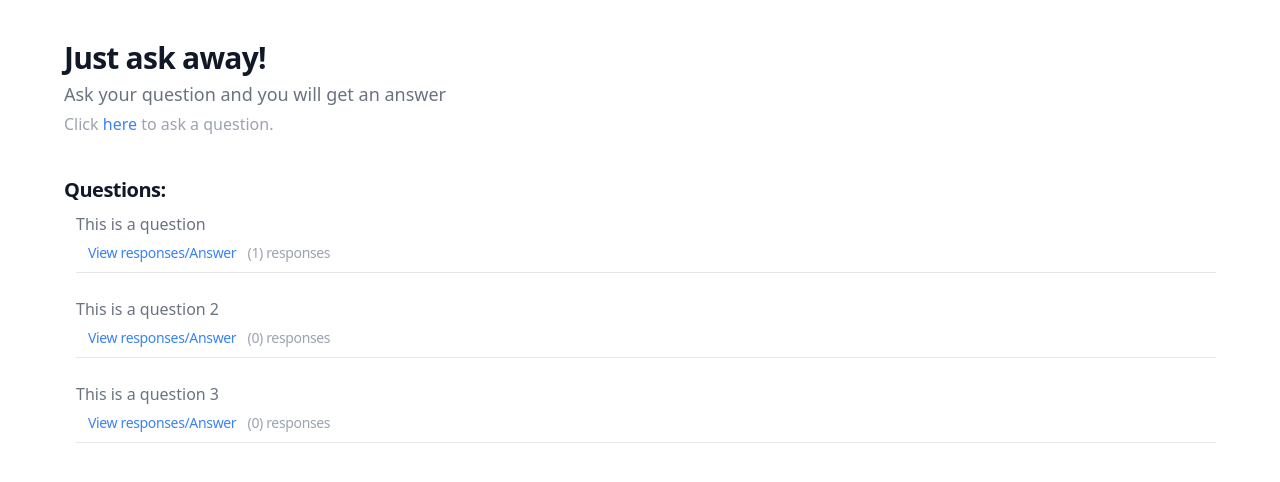
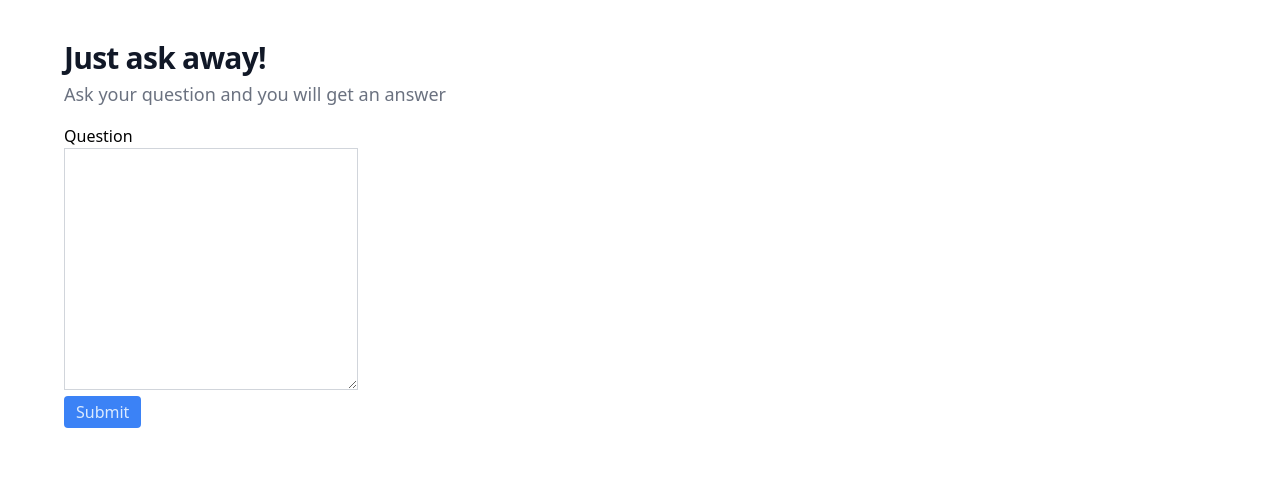
Before and after one commit to stivv/qaApp, a Vue app: page / in a window 1280 px wide. Both pictures are taken after a click on the link "here". Shown: the top 482 px of the page. Built offline with nearby package versions, Linux system fonts and the light colour scheme.

Commit message:
add questions form

```diff
--- a/src/components/Answers.vue
+++ /dev/null
@@ -1,3 +0,0 @@
-<template>
-
-</template>
--- /dev/null
+++ b/src/components/Form.vue
@@ -0,0 +1,36 @@
+<template>
+  <form @submit.prevent="submit" class="mt-4">
+    <label :for="name">{{label}}</label>
+    <br>
+    <textarea
+      :name="name"
+      :id="name"
+      v-model="form[name]"
+      cols="30"
+      rows="10"
+      class="border border-gray-300"></textarea>
+    <br>
+    <button type="submit" class="bg-blue-500 text-blue-100 py-1 px-3 rounded">Submit</button>
+  </form>
+</template>
+
+<script setup>
+import { defineProps, defineEmits, reactive, toRefs } from "vue";
+import { useStore } from "vuex";
+
+const store = useStore();
+
+const emit = defineEmits(['close'])
+
+const props = defineProps(['name', 'label'])
+
+const { name, label } = toRefs(props)
+
+const form = reactive({})
+
+const submit = () => {
+  store.dispatch('questions/setQuestions', form)
+  emit('close')
+}
+
+</script>
--- a/src/components/Questions.vue
+++ b/src/components/Questions.vue
@@ -8,17 +8,25 @@
     Ask your question and you will get an answer
   </p>
 
-  <p class="mt-1 text-gray-400">
-    Click
-    <a href="#" class="text-blue-500">here</a>
-    to ask a question.
-  </p>
+  <base-form v-if="show_form" name="question" label="Question" @close="show_form = false" />
+  <div v-else>
+    <p class="mt-1 text-gray-400">
+      Click
+      <a href="#" @click.prevent="show_form = true" class="text-blue-500">here</a>
+      to ask a question.
+    </p>
 
-  <questions-list />
+
+    <questions-list />
+  </div>
 
 </template>
 
 <script setup>
 import QuestionsList from './QuestionsList.vue'
+import BaseForm from './Form.vue'
+import { ref } from 'vue'
+
+const show_form = ref(false)
 
 </script>
--- a/src/store/questions/mutations.js
+++ b/src/store/questions/mutations.js
@@ -1,6 +1,16 @@
 export default {
   setQuestions: (state, payload) => {
-    state.questions = payload
+    if(payload['id']){
+      return;
+    }
+
+    let obj = Object.assign(
+      {},
+      {question: payload.question},
+      { id: state.questions.length+1, responses: []}
+    )
+
+    state.questions = [obj, ...state.questions]
   },
   setQuestion: (state, payload) => {
     state.question = state.questions.find(i => parseInt(i.id) === parseInt(payload))
```
